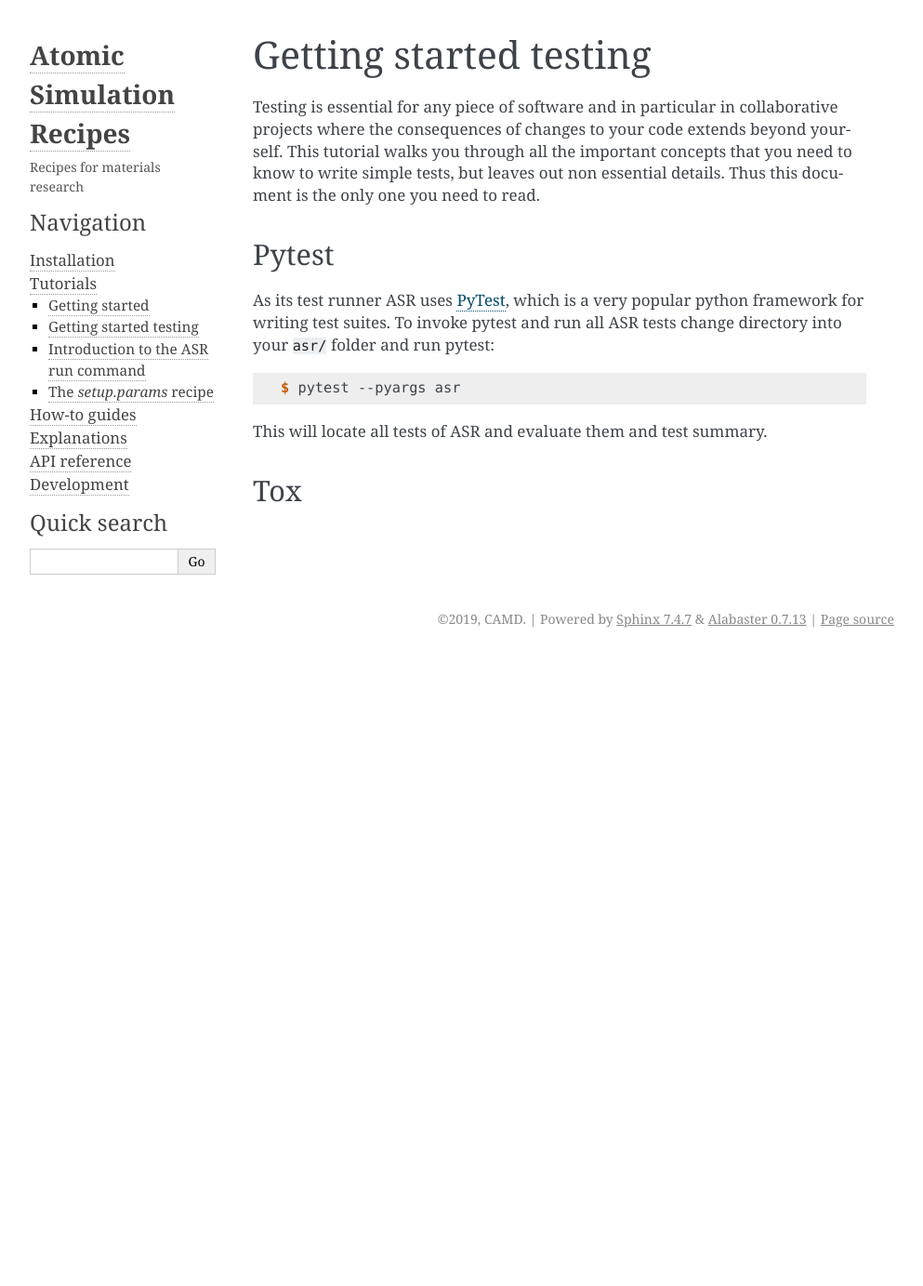
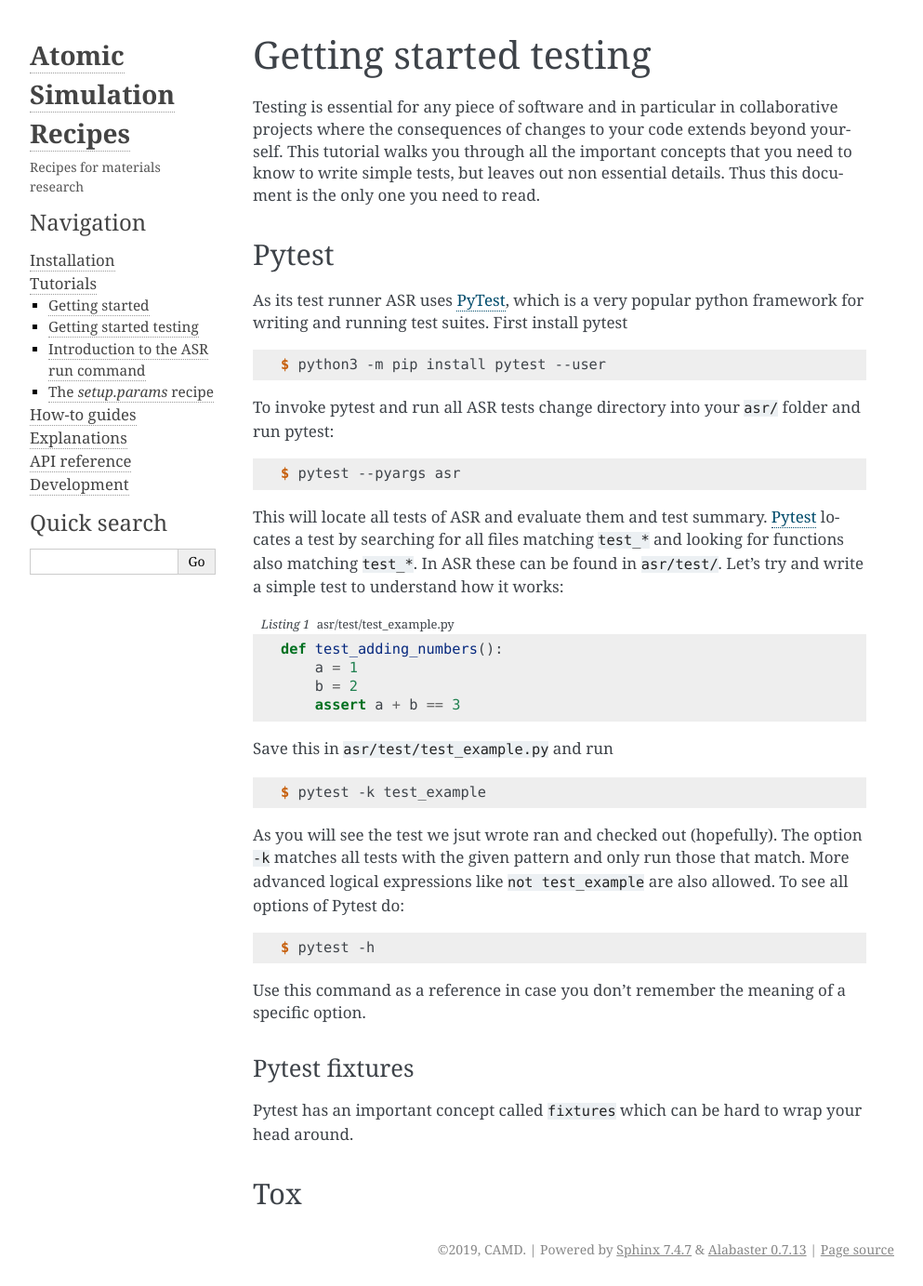
Before and after one commit to dijasila/Atomic-Simulation-Recipees, a Sphinx documentation site: the page built from docs/src/tutorials/testing.rst, in a window 1280 px wide. Shown: the whole page at 93% size, without its empty margins (148-1141 px from the left). Built offline with Sphinx 7.4.7, drawn with Linux system fonts in a browser that asks for light colours; before the commit the page ends 900 px from its top, so only the background shows below that.

Commit message:
Update testing tutorial

```diff
--- a/docs/src/tutorials/testing.rst
+++ b/docs/src/tutorials/testing.rst
@@ -15,14 +15,59 @@ Pytest
 ======
 
 As its test runner ASR uses PyTest_, which is a very popular python
-framework for writing test suites. To invoke pytest and run all ASR
-tests change directory into your ``asr/`` folder and run pytest:
+framework for writing and running test suites. First install pytest
+
+.. code-block:: console
+
+   $ python3 -m pip install pytest --user
+
+To invoke pytest and run all ASR tests change directory into your
+``asr/`` folder and run pytest:
 
 .. code-block:: console
 
   $ pytest --pyargs asr
 
-This will locate all tests of ASR and evaluate them and test summary.
+This will locate all tests of ASR and evaluate them and test
+summary. Pytest_ locates a test by searching for all files matching
+``test_*`` and looking for functions also matching ``test_*``. In ASR
+these can be found in ``asr/test/``. Let's try and write a simple test
+to understand how it works:
+
+.. code-block:: python
+   :caption: asr/test/test_example.py
+
+   def test_adding_numbers():
+       a = 1
+       b = 2
+       assert a + b == 3
+
+Save this in ``asr/test/test_example.py`` and run
+
+.. code-block:: console
+
+   $ pytest -k test_example
+
+
+As you will see the test we jsut wrote ran and checked out
+(hopefully). The option ``-k`` matches all tests with the given
+pattern and only run those that match. More advanced logical
+expressions like ``not test_example`` are also allowed. To see all
+options of Pytest do:
+
+.. code-block:: console
+
+   $ pytest -h
+
+Use this command as a reference in case you don't remember the meaning
+of a specific option.
+
+Pytest fixtures
+---------------
+
+Pytest has an important concept called ``fixtures`` which can be hard
+to wrap your head around.
+
 
 Tox
 ===
```
